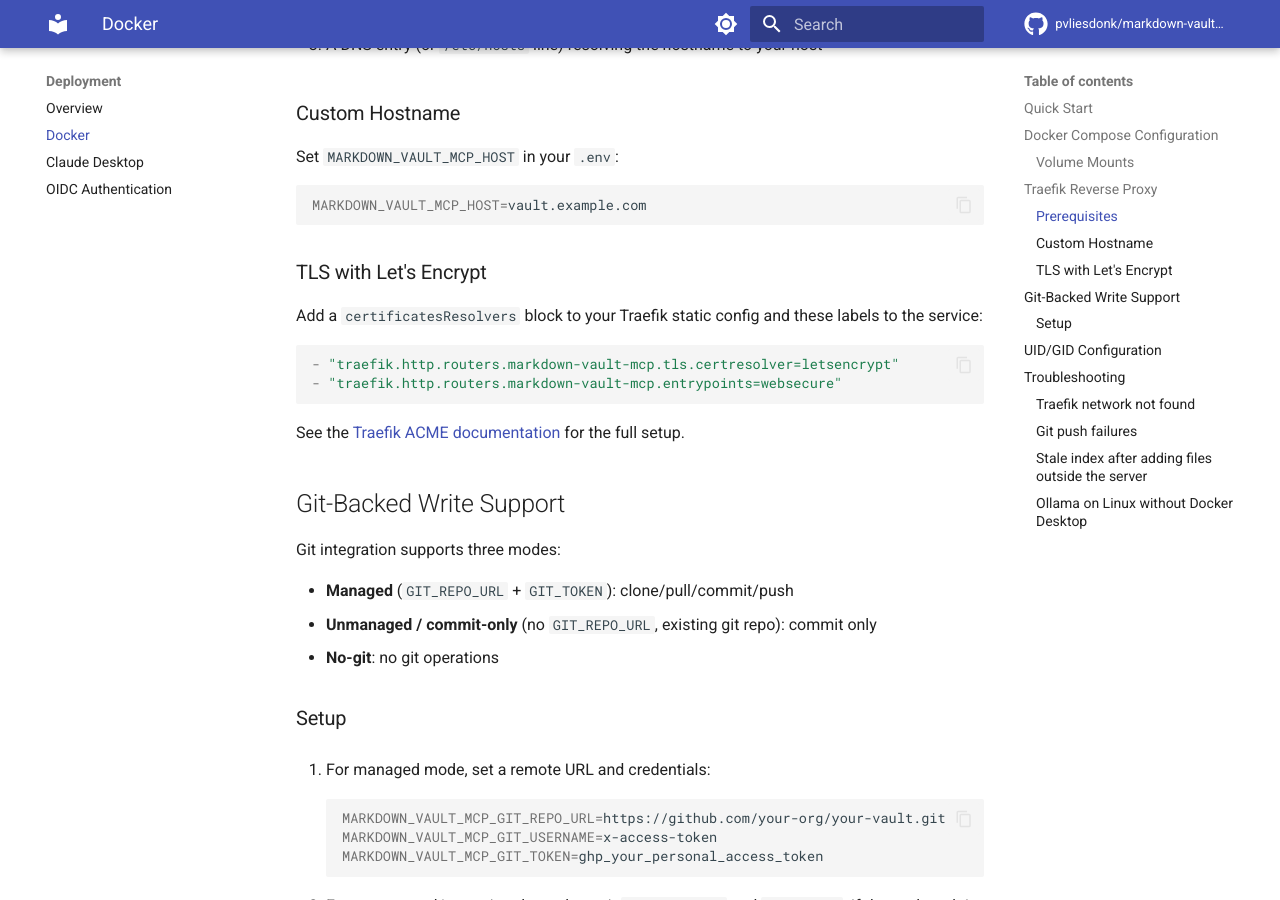
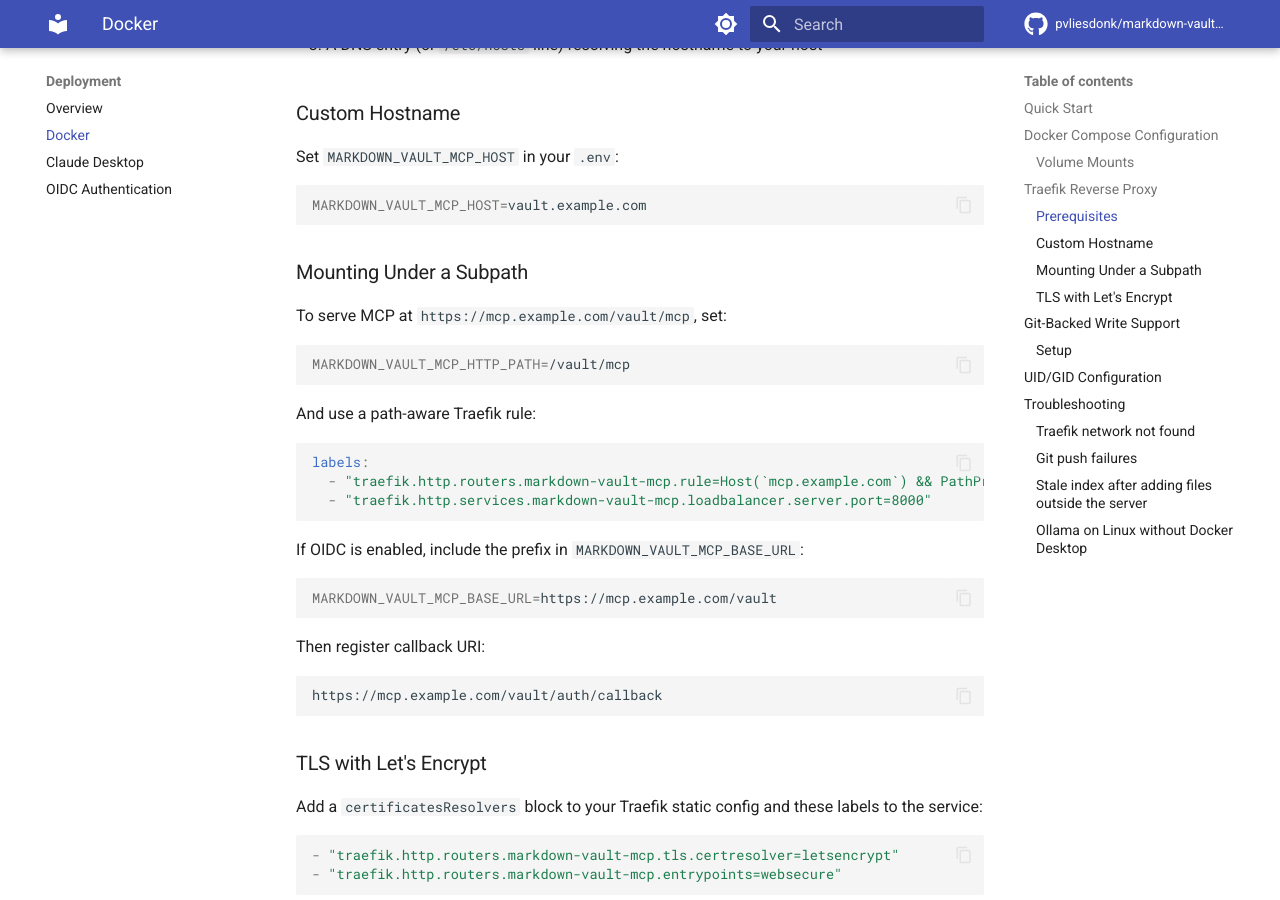
Before and after one commit to pvliesdonk/markdown-mcp, an MkDocs documentation site: the page built from docs/deployment/docker.md, in a window 1280 px wide and 900 px high, scrolled down 2098 px. Built offline with MkDocs 1.6.1 and Material for MkDocs 9.7.7, drawn with Linux system fonts in a browser that asks for light colours; comment, search, counter and statistics services are not loaded.

Commit message:
feat(http): support configurable HTTP endpoint path for subpath deployments

````diff
--- a/docs/deployment/docker.md
+++ b/docs/deployment/docker.md
@@ -90,6 +90,34 @@ Set `MARKDOWN_VAULT_MCP_HOST` in your `.env`:
 
 ```bash
 MARKDOWN_VAULT_MCP_HOST=vault.example.com
+```
+
+### Mounting Under a Subpath
+
+To serve MCP at `https://mcp.example.com/vault/mcp`, set:
+
+```bash
+MARKDOWN_VAULT_MCP_HTTP_PATH=/vault/mcp
+```
+
+And use a path-aware Traefik rule:
+
+```yaml
+labels:
+  - "traefik.http.routers.markdown-vault-mcp.rule=Host(`mcp.example.com`) && PathPrefix(`/vault/mcp`)"
+  - "traefik.http.services.markdown-vault-mcp.loadbalancer.server.port=8000"
+```
+
+If OIDC is enabled, include the prefix in `MARKDOWN_VAULT_MCP_BASE_URL`:
+
+```bash
+MARKDOWN_VAULT_MCP_BASE_URL=https://mcp.example.com/vault
+```
+
+Then register callback URI:
+
+```text
+https://mcp.example.com/vault/auth/callback
 ```
 
 ### TLS with Let's Encrypt
````
Also changed, not shown: README.md (+43 -2 lines), docs/configuration.md (+2 -1 lines), docs/deployment.md (+24 -0 lines), docs/deployment/oidc.md (+27 -1 lines), docs/guides/docker.md (+22 -5 lines), docs/guides/oidc-providers.md (+5 -0 lines), 3 other files.
